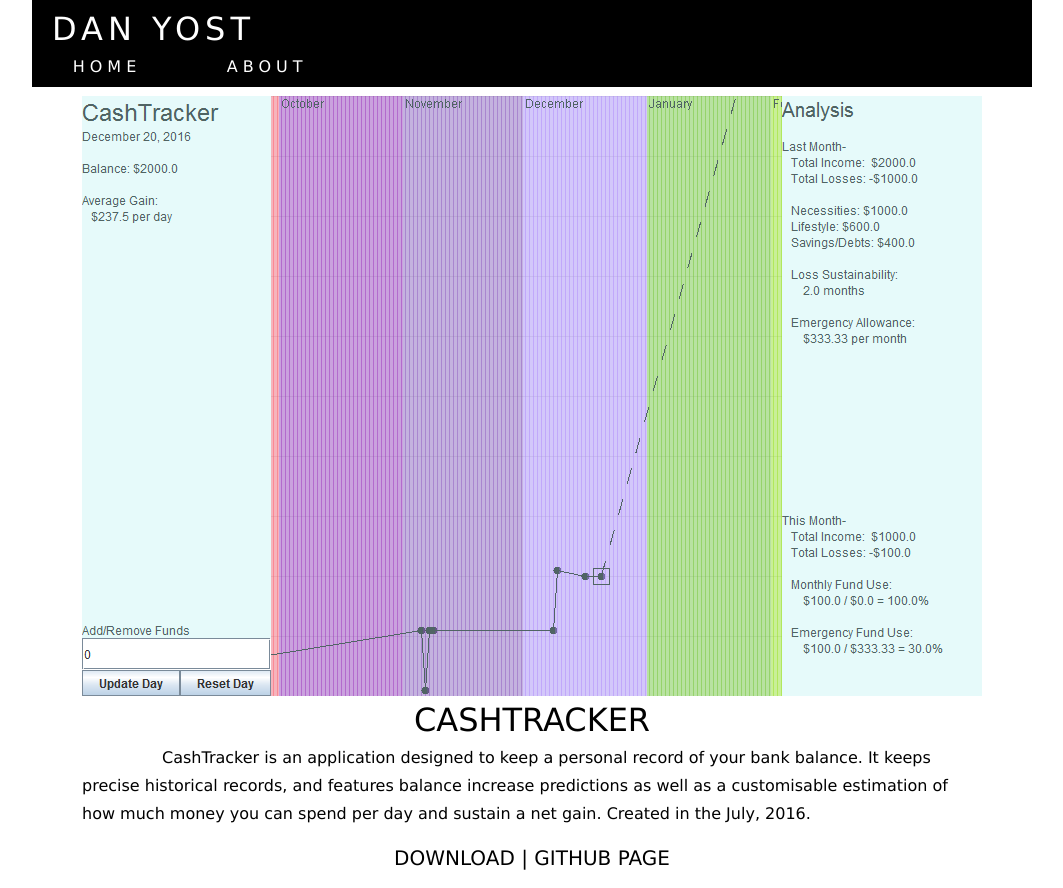
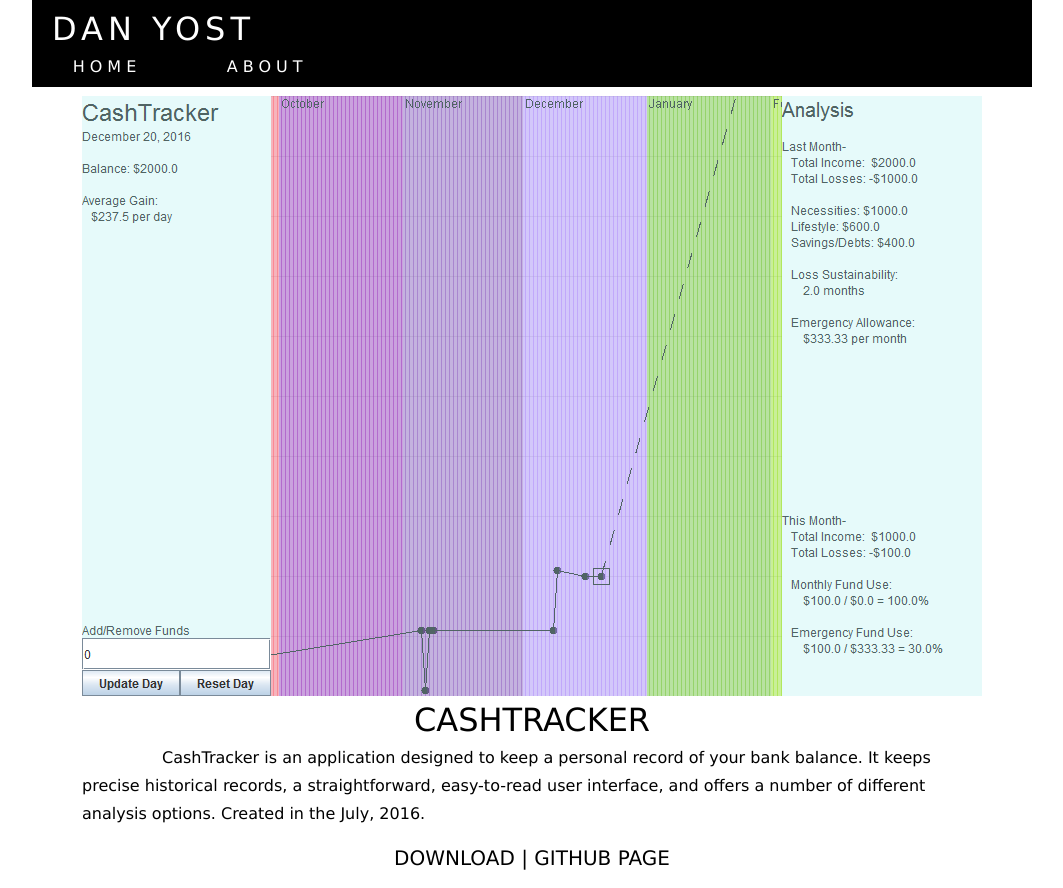
Before and after one commit to danstuff/danstuff.github.io, a plain HTML site: page cashtracker.htm in a window 1280 px wide. Shown: the whole page, without its empty margins (108-1171 px from the left). Drawn offline with nearby package versions, Linux system fonts and the light colour scheme.

Commit message:
Cashtracker Description Update

```diff
--- a/cashtracker.htm
+++ b/cashtracker.htm
@@ -21,7 +21,7 @@
 	<div class="content">
 		<img src="cashtracker.png" class="banner"></img>
 		<h2>CASHTRACKER</h2>
-		<p>CashTracker is an application designed to keep a personal record of your bank balance. It keeps precise historical records, and features balance increase predictions as well as a customisable estimation of how much money you can spend per day and sustain a net gain. Created in the July, 2016.</p>
+		<p>CashTracker is an application designed to keep a personal record of your bank balance. It keeps precise historical records, a straightforward, easy-to-read user interface, and offers a number of different analysis options. Created in the July, 2016.</p>
 		<h3><a href="cashtracker.zip" class="download">DOWNLOAD</a> |
 			<a href="https://github.com/danstuff/CashTracker" class="download">GITHUB PAGE</a></h3>
 	</div>
```
